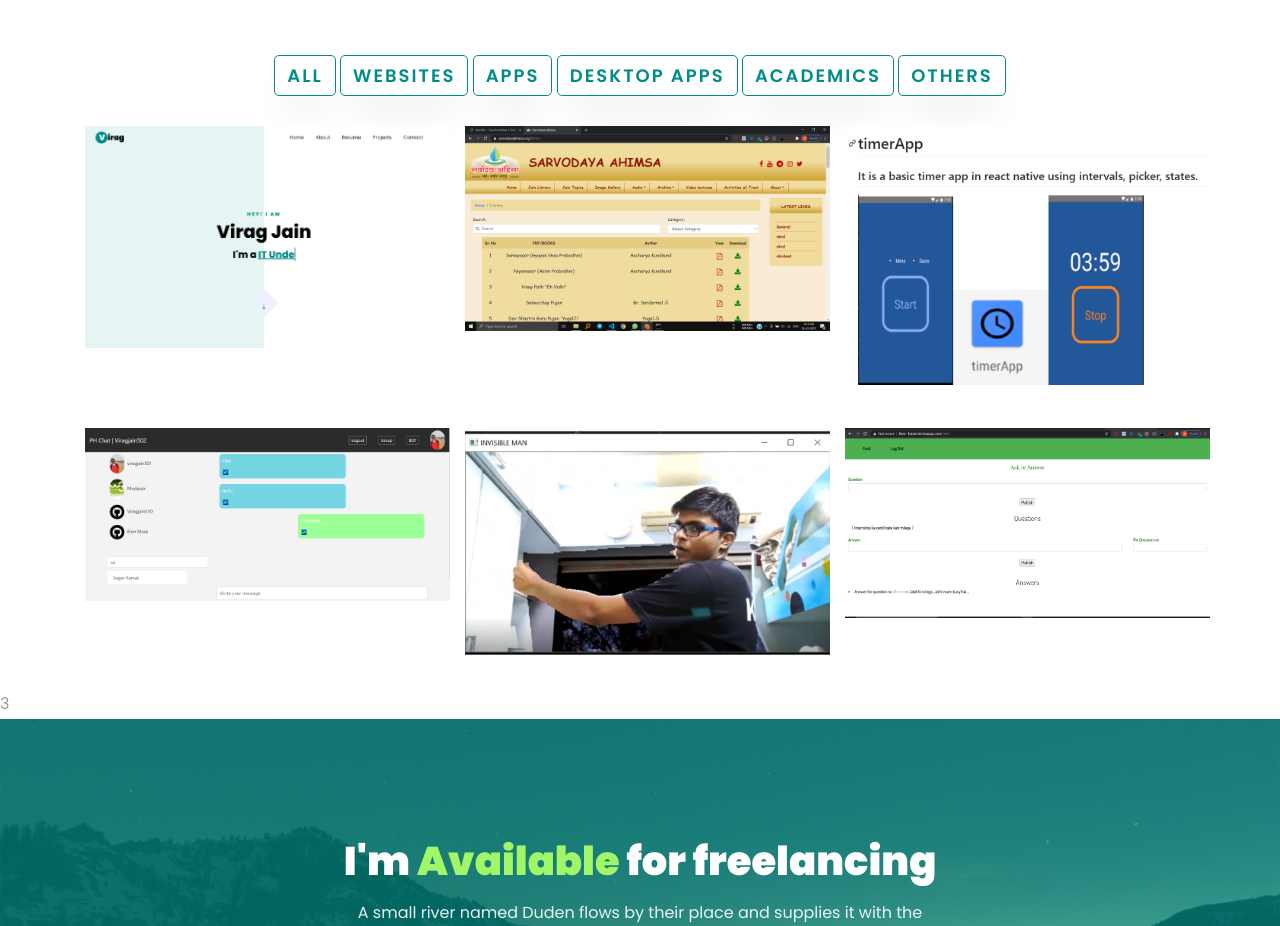
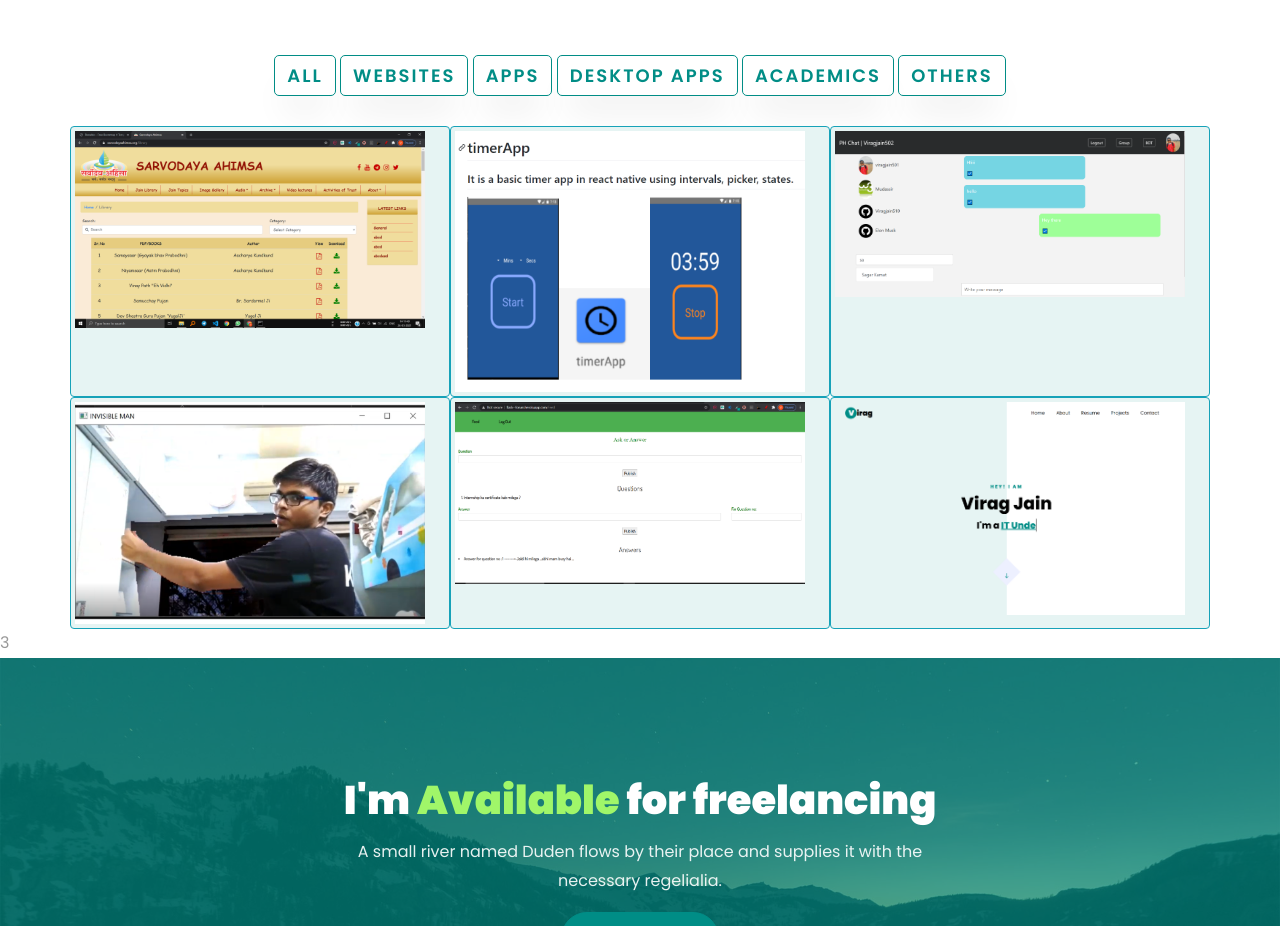
Before and after one commit to viragjainedu/PersonalWebsite2.0, a plain HTML site: page index.html in a window 1280 px wide. Shown: the part 4480-5406 px from the top of the page. Drawn offline with nearby package versions, Linux system fonts and the light colour scheme; files whose address does not match are found by name.

Commit message:
projects added

```diff
--- a/css/projects.css
+++ b/css/projects.css
@@ -1,6 +1,11 @@
+.projimage:hover{
+    max-width: 365px;
+    max-height: 365px;
+}
+
 .projimage{
-max-width: 365px;
-max-height: 365px;
+max-width: 350px;
+max-height: 350px;
 }
 .gallery-title
 {
@@ -50,5 +55,5 @@ max-height: 365px;
 
 .gallery_product
 {
-    margin-bottom: 30px;
+    background-color: #E6F4F3;
 }
--- a/index.html
+++ b/index.html
@@ -347,28 +347,29 @@
 	<br/>
 
 
-		<div class="gallery_product col-lg-4 col-md-4 col-sm-4 col-xs-6 filter websites">
-			<a href="https://viragjainedu.github.io/PersonalWebsite2.0/"><img src="./images/website1.png" class="img-responsive projimage" ></a>
+
+		<div class="gallery_product p-1 img-thumbnail border border-info col-lg-4 col-md-4 col-sm-4 col-xs-6 filter websites">
+			<a href="https://sarvodayaahimsa.org/" ><img src="./images/website2.png" data-toggle="tooltip" data-placement="bottom" title="MongoDB/NodeJS/ReactJS/AWS" class="img-responsive projimage"></a>
 		</div>
 
-		<div class="gallery_product col-lg-4 col-md-4 col-sm-4 col-xs-6 filter websites">
-			<a href="https://sarvodayaahimsa.org/"><img src="./images/website2.png" class="img-responsive projimage"></a>
+		<div class="gallery_product p-1 img-thumbnail border border-info col-lg-4 col-md-4 col-sm-4 col-xs-6 filter apps">
+			<a href="https://github.com/viragjainedu/timerApp" ><img src="./images/app1.png" data-toggle="tooltip" data-placement="bottom" title="React Native" class="img-responsive projimage"></a>
 		</div>
 
-		<div class="gallery_product col-lg-4 col-md-4 col-sm-4 col-xs-6 filter apps">
-			<a href="https://github.com/viragjainedu/timerApp"><img src="./images/app1.png" class="img-responsive projimage"></a>
+		<div class="gallery_product p-1 img-thumbnail border border-info col-lg-4 col-md-4 col-sm-4 col-xs-6 filter academics">
+			<a href="https://github.com/viragjainedu/WhatsappPhp" ><img src="./images/academics1.png" data-toggle="tooltip" data-placement="bottom" title="MySQL/PHP/Ajax" class="img-responsive projimage"></a>
 		</div>
 
-		<div class="gallery_product col-lg-4 col-md-4 col-sm-4 col-xs-6 filter academics">
-			<a href="https://github.com/viragjainedu/WhatsappPhp"><img src="./images/academics1.png" class="img-responsive projimage"></a>
+		<div class="gallery_product p-1 img-thumbnail border border-info col-lg-4 col-md-4 col-sm-4 col-xs-6 filter dapps">
+			<a href="/https://github.com/viragjainedu/Invisibility-Cloak" ><img src="./images/dapps1.png" data-toggle="tooltip" data-placement="bottom" title="Python/OpenCV" class="img-responsive projimage"></a>
 		</div>
 
-		<div class="gallery_product col-lg-4 col-md-4 col-sm-4 col-xs-6 filter dapps">
-			<a href="/https://github.com/viragjainedu/Invisibility-Cloak"><img src="./images/dapps1.png" class="img-responsive projimage"></a>
+		<div class="gallery_product p-1 img-thumbnail border border-info col-lg-4 col-md-4 col-sm-4 col-xs-6 filter others">
+			<a href="http://flask--forum.herokuapp.com/" ><img src="./images/other1.png" data-toggle="tooltip" data-placement="bottom" title="Flask/Python" class="img-responsive projimage"></a>
 		</div>
 
-		<div class="gallery_product col-lg-4 col-md-4 col-sm-4 col-xs-6 filter others">
-			<a href="http://flask--forum.herokuapp.com/"><img src="./images/other1.png" class="img-responsive projimage"></a>
+		<div class="gallery_product p-1 img-thumbnail border border-info col-lg-4 col-md-4 col-sm-4 col-xs-6 filter websites">
+			<a href="https://viragjainedu.github.io/PersonalWebsite2.0/" ><img src="./images/website1.png" data-toggle="tooltip" data-placement="bottom" title="HTML/CSS/JS!" class="img-responsive projimage" ></a>
 		</div>
 
 	</div>
--- a/js/projects.js
+++ b/js/projects.js
@@ -24,3 +24,7 @@ $(this).removeClass("active");
 $(this).addClass("active");
 
 });
+
+$(document).ready(function(){
+    $('[data-toggle="tooltip"]').tooltip();
+});
```
